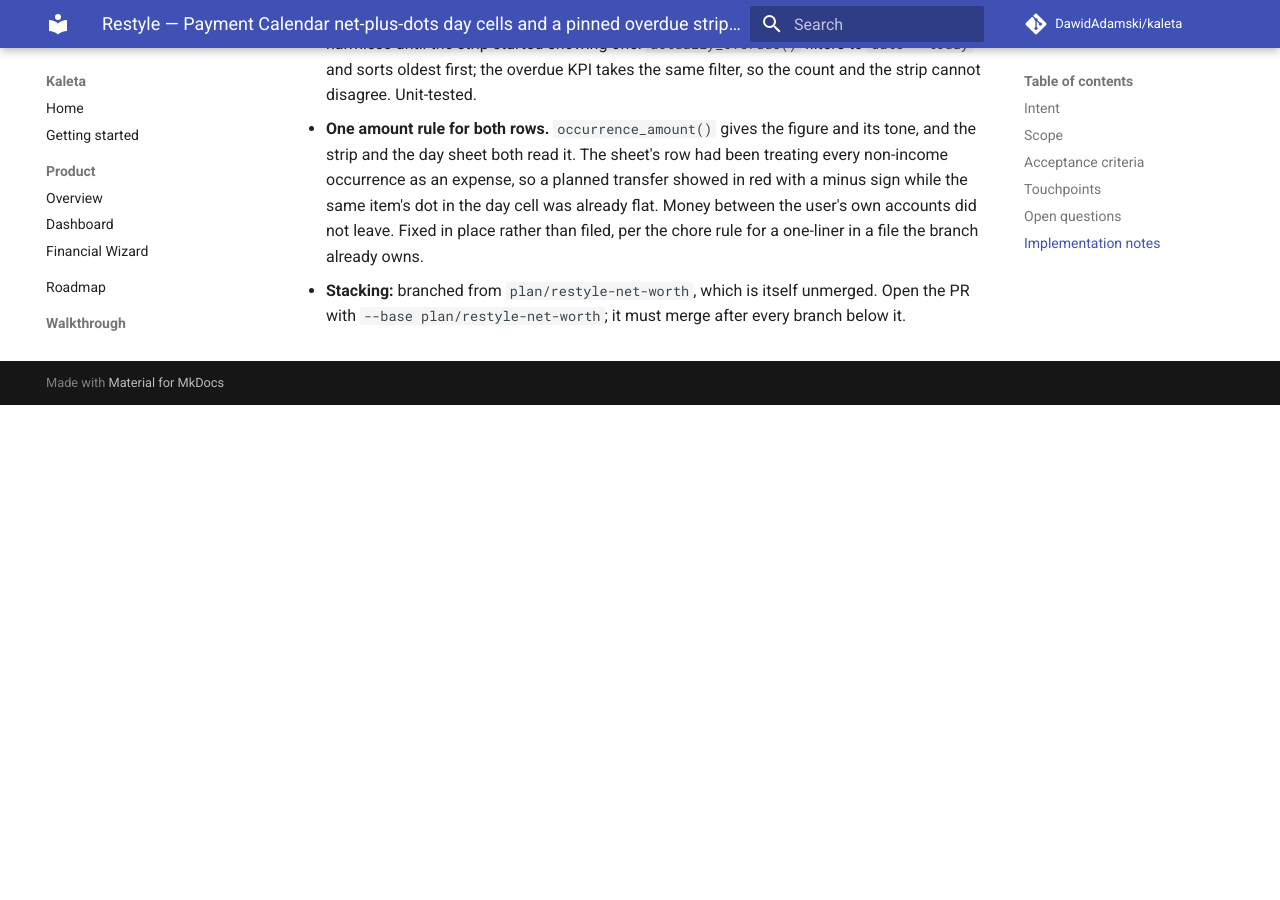
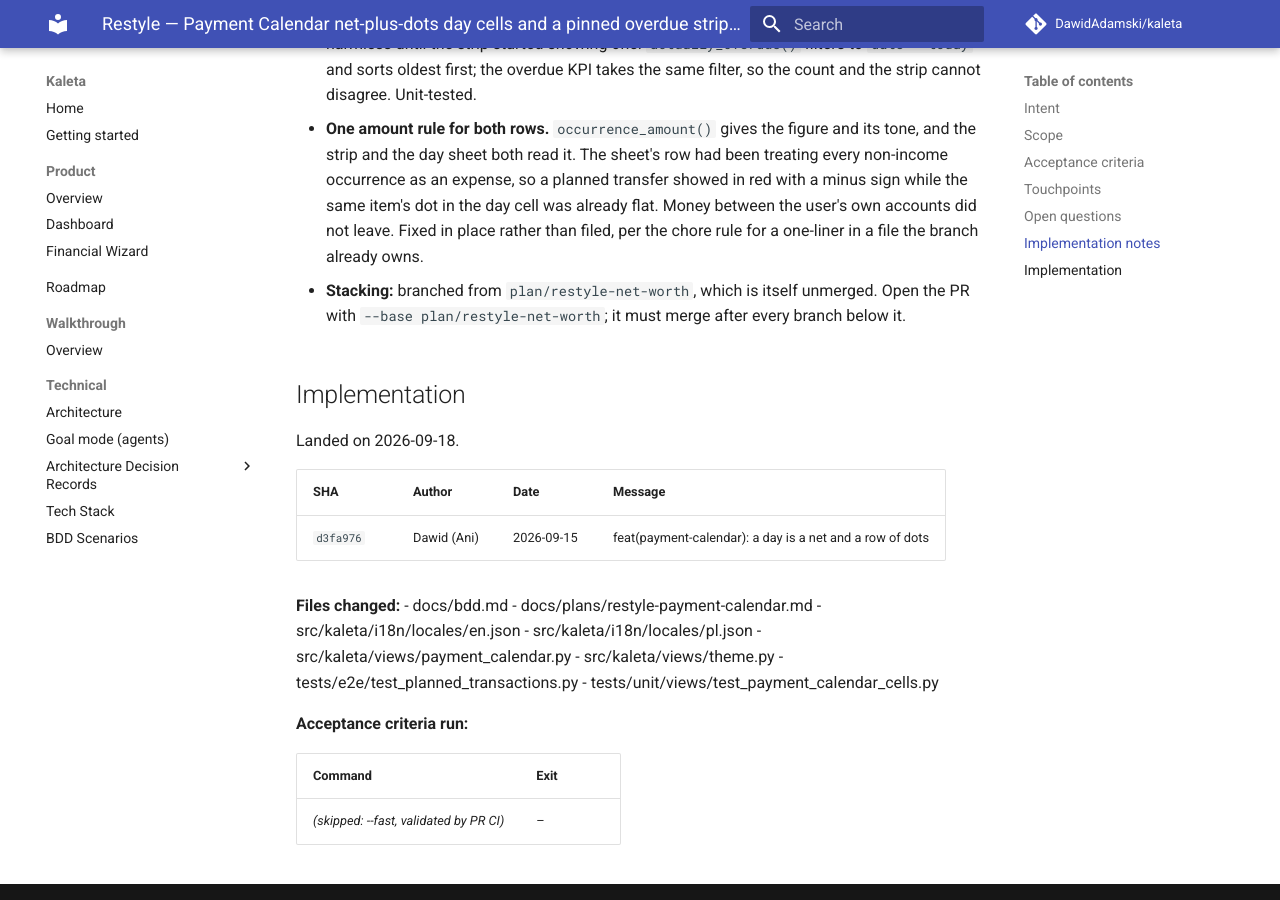
Before and after one commit to DawidAdamski/kaleta, an MkDocs documentation site: the page built from docs/plans/archive/restyle-payment-calendar.md, in a window 1280 px wide and 900 px high, scrolled down 3249 px. Built offline with MkDocs 1.6.1 and Material for MkDocs 9.7.7, drawn with Linux system fonts in a browser that asks for light colours; comment, search, counter and statistics services are not loaded; before the commit the page ends 3654 px from its top, so only the background shows below that.

Commit message:
docs(plans): archive restyle-payment-calendar

```diff
--- a/docs/plans/restyle-payment-calendar.md
+++ b/docs/plans/archive/restyle-payment-calendar.md
@@ -3,8 +3,9 @@
 title: Restyle — Payment Calendar net-plus-dots day cells and a pinned overdue strip (artboard 3c)
 area: payment-calendar
 effort: medium
-status: in-progress
-roadmap_ref: ../roadmap.md#payment-calendar
+status: archived
+archived_at: 2026-09-18
+roadmap_ref: ../../roadmap.md#payment-calendar
 ---
 
 # Restyle — Payment Calendar: net + dots per day, pinned overdue strip
@@ -165,3 +166,27 @@
 - **Stacking:** branched from `plan/restyle-net-worth`, which is itself
   unmerged. Open the PR with `--base plan/restyle-net-worth`; it must
   merge after every branch below it.
+
+## Implementation
+
+Landed on 2026-09-18.
+
+| SHA | Author | Date | Message |
+|---|---|---|---|
+| `d3fa976` | Dawid (Ani) | 2026-09-15 | feat(payment-calendar): a day is a net and a row of dots |
+
+**Files changed:**
+- docs/bdd.md
+- docs/plans/restyle-payment-calendar.md
+- src/kaleta/i18n/locales/en.json
+- src/kaleta/i18n/locales/pl.json
+- src/kaleta/views/payment_calendar.py
+- src/kaleta/views/theme.py
+- tests/e2e/test_planned_transactions.py
+- tests/unit/views/test_payment_calendar_cells.py
+
+**Acceptance criteria run:**
+
+| Command | Exit |
+|---|---|
+| _(skipped: --fast, validated by PR CI)_ | – |
```
Also changed, not shown: docs/plans/README.md (+1 -1 lines).
